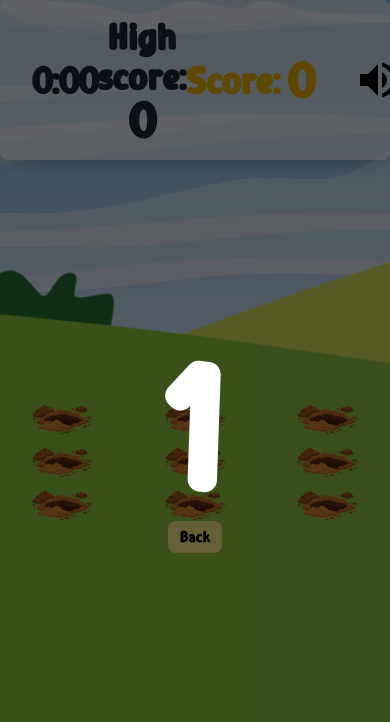
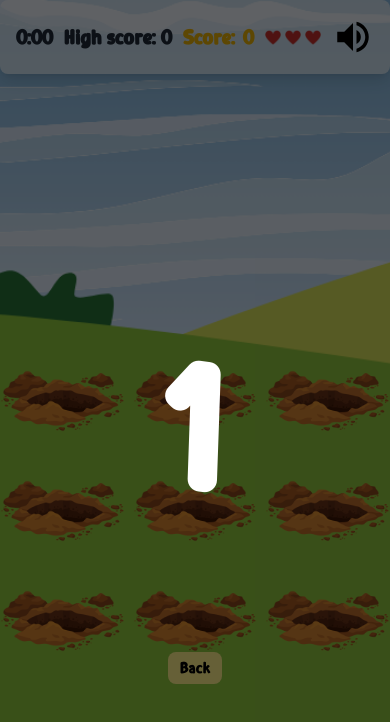
Before and after one commit to Porphol/PROJECT1-SEC-2-MhooJuum, a Vue app: page / in a window 390 px wide. Both pictures are taken after a click on the button "PLAY". Shown: the top 722 px of the page. Built offline with nearby package versions, Linux system fonts and the light colour scheme.

Commit message:
076 - [update] responsive in game page

```diff
--- a/src/App.vue
+++ b/src/App.vue
@@ -359,27 +359,28 @@ const playSoundEffect = (sound) => {
       </audio>
 
       <div
-        class="flex justify-between items-center w-full px-8 py-4 bg-white bg-opacity-60 rounded-lg shadow-lg"
+        class="flex justify-between items-center w-full px-4 py-4 bg-white bg-opacity-60 rounded-lg shadow-lg"
       >
         <!-- Timer -->
-        <div class="text-4xl font-bold text-gray-800">
+        <div class="text-xl sm:text-3xl md:text-3xl lg:text-4xl font-bold text-gray-800">
           {{ Math.floor(time / 60) }}:{{ time % 60 < 10 ? '0' : ''
           }}{{ time % 60 }}
         </div>
 
         <!-- High Score -->
-        <div class="text-4xl font-bold text-gray-800">
-          High score: <span class="text-5xl">{{ highScore }}</span>
+        <div class="text-xl sm:text-3xl md:text-3xl lg:text-4xl font-bold text-gray-800">
+          High score: <span class="text-xl sm:text-3xl md:text-4xl lg:text-5xl">{{ highScore }}</span>
         </div>
 
         <!-- Score -->
-        <div class="text-4xl font-bold text-yellow-500 flex items-center gap-2">
-          Score: <span class="text-5xl">{{ score }}</span>
+        <div class="text-xl sm:text-3xl md:text-3xl lg:text-4xl font-bold text-yellow-500 flex items-center gap-2">
+          Score: <span class="sm:text-3xl md:text-4xl lg:text-5xl">{{ score }}</span>
         </div>
+
         <!-- Life Points -->
-        <div class="flex flex-row gap-5">
+        <div class="flex flex-row gap-1 sm:gap-5 md:gap-5 lg:gap-5">
           <div v-for="hp in lifePoint">
-            <img src="./assets/life.png" v-if="hp" class="w-12" />
+            <img src="./assets/life.png" v-if="hp" class="w-4 sm:w-8 md:w-10 lg:w-12 xl:w-12" />
           </div>
         </div>
 
@@ -390,8 +391,8 @@ const playSoundEffect = (sound) => {
           <svg
             class="swap-on fill-current"
             xmlns="http://www.w3.org/2000/svg"
-            width="48"
-            height="48"
+            width="42"
+            height="42"
             viewBox="0 0 24 24"
           >
             <path
@@ -403,8 +404,8 @@ const playSoundEffect = (sound) => {
           <svg
             class="swap-off fill-current"
             xmlns="http://www.w3.org/2000/svg"
-            width="48"
-            height="48"
+            width="36"
+            height="36"
             viewBox="0 0 24 24"
           >
             <path
@@ -450,27 +451,27 @@ const playSoundEffect = (sound) => {
         </div>
       </div>
 
-      <div class="grid grid-cols-3 gap-2 mt-20">
+      <div class="grid grid-cols-3 gap-2 gap-y-10 sm:gap-2 md:gap-2 lg:gap-2 mt-32 sm:mt-28 md:mt-28 lg:mt-16 xl:mt-30">
         <div v-for="hole in 9" :key="hole">
           <div
             v-show="position === hole && isMole && !isHit"
             @click="clickObject()"
             class="flex justify-center hover:cursor-pointer"
           >
-            <img :src="moleImg" class="w-1/2" />
+            <img :src="moleImg" class="w-30 sm:w-3/4 md:w-2/3 lg:w-3/5 xl:w-1/2" />
           </div>
           <div
             v-show="position === hole && !isMole && !isHit"
             @click="clickMiss()"
             class="flex justify-center hover:cursor-pointer"
           >
-            <img :src="bombImg" class="w-1/2" />
+            <img :src="bombImg" class="w-30 sm:w-3/4 md:w-2/3 lg:w-3/5 xl:w-1/2" />
           </div>
           <div
             v-show="!(position === hole && !isHit)"
             class="flex justify-center"
           >
-            <img :src="holeImg" class="w-1/2" />
+            <img :src="holeImg" class="w-30 sm:w-3/4 md:w-2/3 lg:w-3/5 xl:w-1/2" />
           </div>
         </div>
       </div>
```
